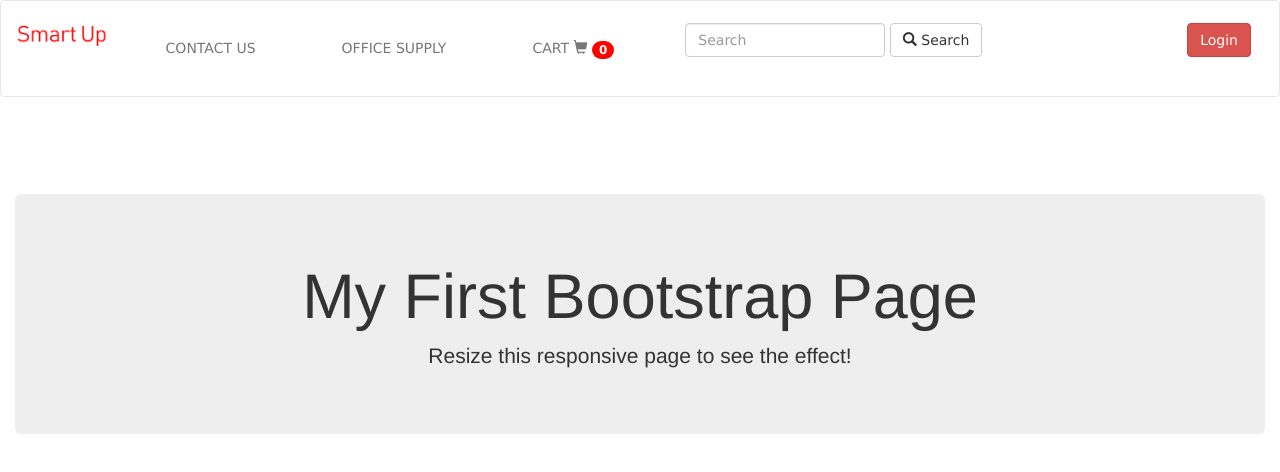
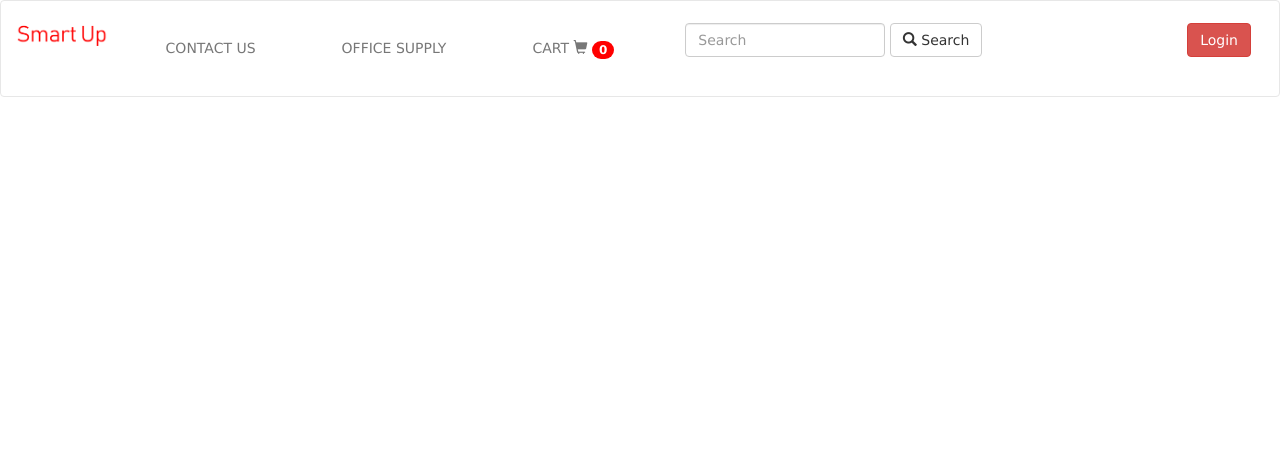
Before and after one commit to simplybelieving/smartup, a website: page public/app/views/index.html in a window 1280 px wide. Drawn offline with nearby package versions, Linux system fonts and the light colour scheme; some packages are replaced by stand-ins of ours; files that its build step writes are made by us from their sources; no server answers; a script that the page names is missing.

Commit message:
Update home.html

```diff
--- a/public/app/views/pages/home.html
+++ b/public/app/views/pages/home.html
@@ -62,10 +62,3 @@
 </div>
 
 </div>
-
-
-<!---->
-<div class="jumbotron text-center">
-  <h1>My First Bootstrap Page</h1>
-  <p>Resize this responsive page to see the effect!</p>
-</div>
```
